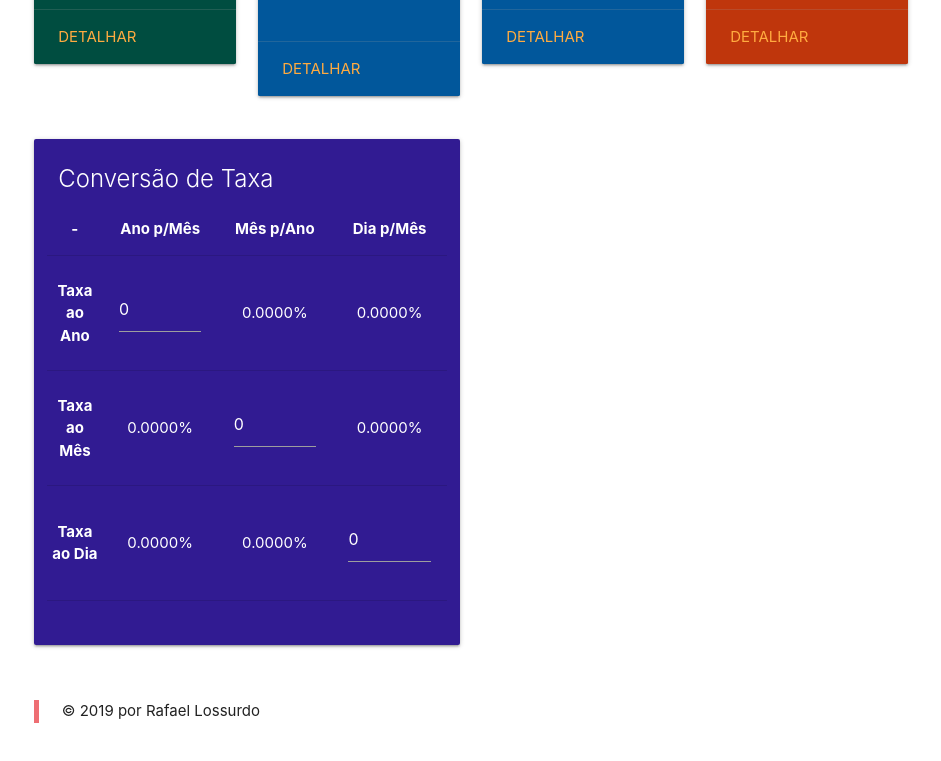
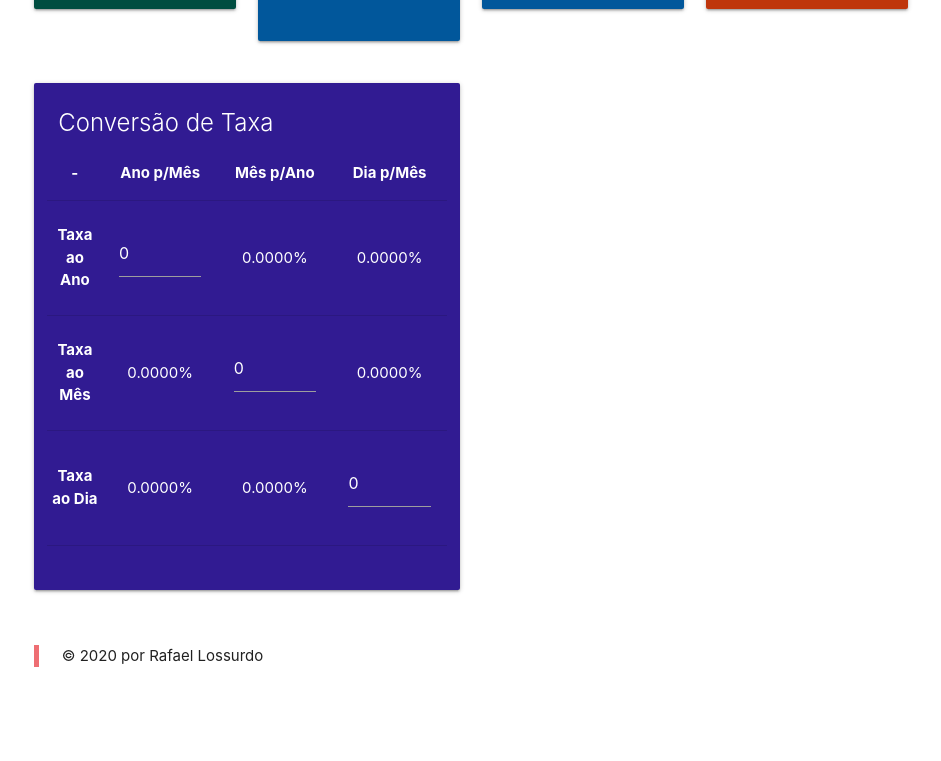
Before and after one commit to lossurdo/investcompare, a website: page public/index.html in a window 1280 px wide. Shown: the part 701-1462 px from the top of the page, without its empty margins (169-1110 px from the left). After the commit the page ends 1408 px from the top, so only its background shows below. Drawn offline with nearby package versions, Linux system fonts and the light colour scheme; no server answers.

```diff
--- a/public/index.html
+++ b/public/index.html
@@ -92,9 +92,6 @@
                             </h6>
                         </div>
                     </div>
-                    <div class="card-action escuro">
-                        <a href="#">Detalhar</a>
-                    </div>
                 </div>
             </div>
 
@@ -110,9 +107,6 @@
                                 {{calculo.lcilca.percentual_liquido_mes * 100.0 | currency:'':2}}% a.m.
                             </h6>
                         </div>
-                    </div>
-                    <div class="card-action escuro">
-                        <a href="#">Detalhar</a>
                     </div>
                 </div>
             </div>
@@ -130,9 +124,6 @@
                             </h6>
                         </div>
                     </div>
-                    <div class="card-action escuro">
-                        <a href="#">Detalhar</a>
-                    </div>
                 </div>
             </div>
 
@@ -148,9 +139,6 @@
                                 {{calculo.pre.percentual_liquido_mes * 100.0 | currency:'':2}}% a.m.
                             </h6>
                         </div>
-                    </div>
-                    <div class="card-action escuro">
-                        <a href="#">Detalhar</a>
                     </div>
                 </div>
             </div>
@@ -218,7 +206,7 @@
             <div class="row">
                 <div class="col s12 m12 l12 xl12">
                     <blockquote>
-                        &copy; 2019 por Rafael Lossurdo
+                        &copy; 2020 por Rafael Lossurdo
                     </blockquote>
                 </div>
             </div>
```
Also changed, not shown: index.js (+5 -5 lines).
